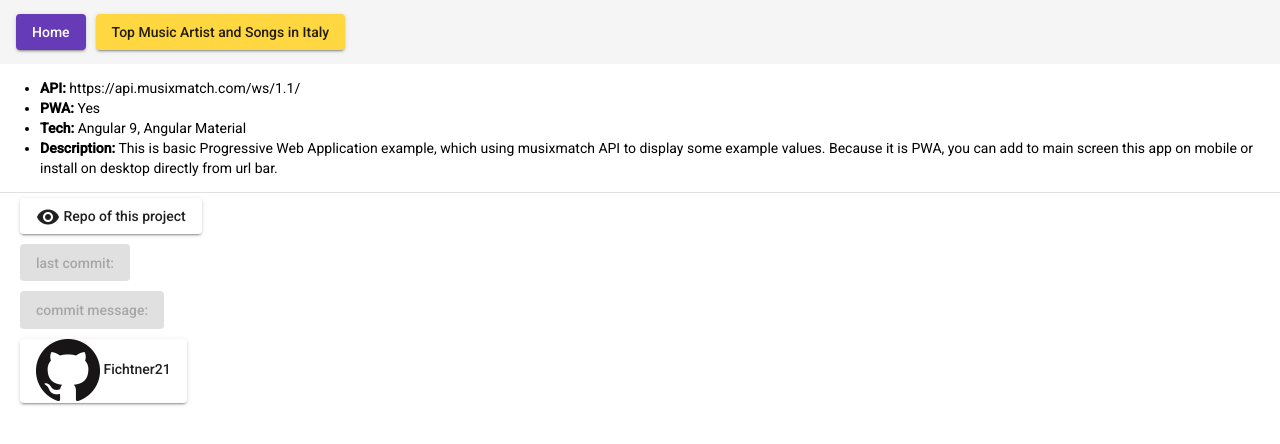
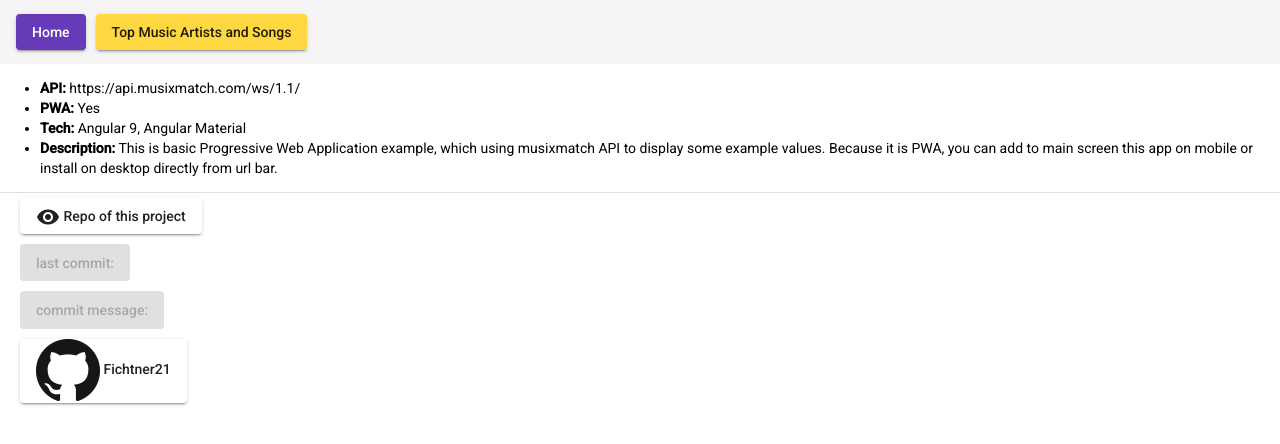
Before and after one commit to Fichtner21/pwa-angular, an Angular app: page / in a window 1280 px wide. Shown: the top 444 px of the page. Built offline with nearby package versions, Linux system fonts and the light colour scheme; no server answers.

Commit message:
fixed header

```diff
--- a/src/app/app.component.html
+++ b/src/app/app.component.html
@@ -1,7 +1,7 @@
 <mat-toolbar>
   <nav>
     <a routerLink="" class="nav-link btn" mat-raised-button color="primary">Home</a>
-    <a routerLink="detail" class="nav-link btn" mat-raised-button color="accent">Top Music Artist and Songs in Italy</a>
+    <a routerLink="detail" class="nav-link btn" mat-raised-button color="accent">Top Music Artists and Songs</a>
   </nav>
 </mat-toolbar>
 
```
Also changed, not shown: 6 other files (tests, documents, lock files or other folders).
